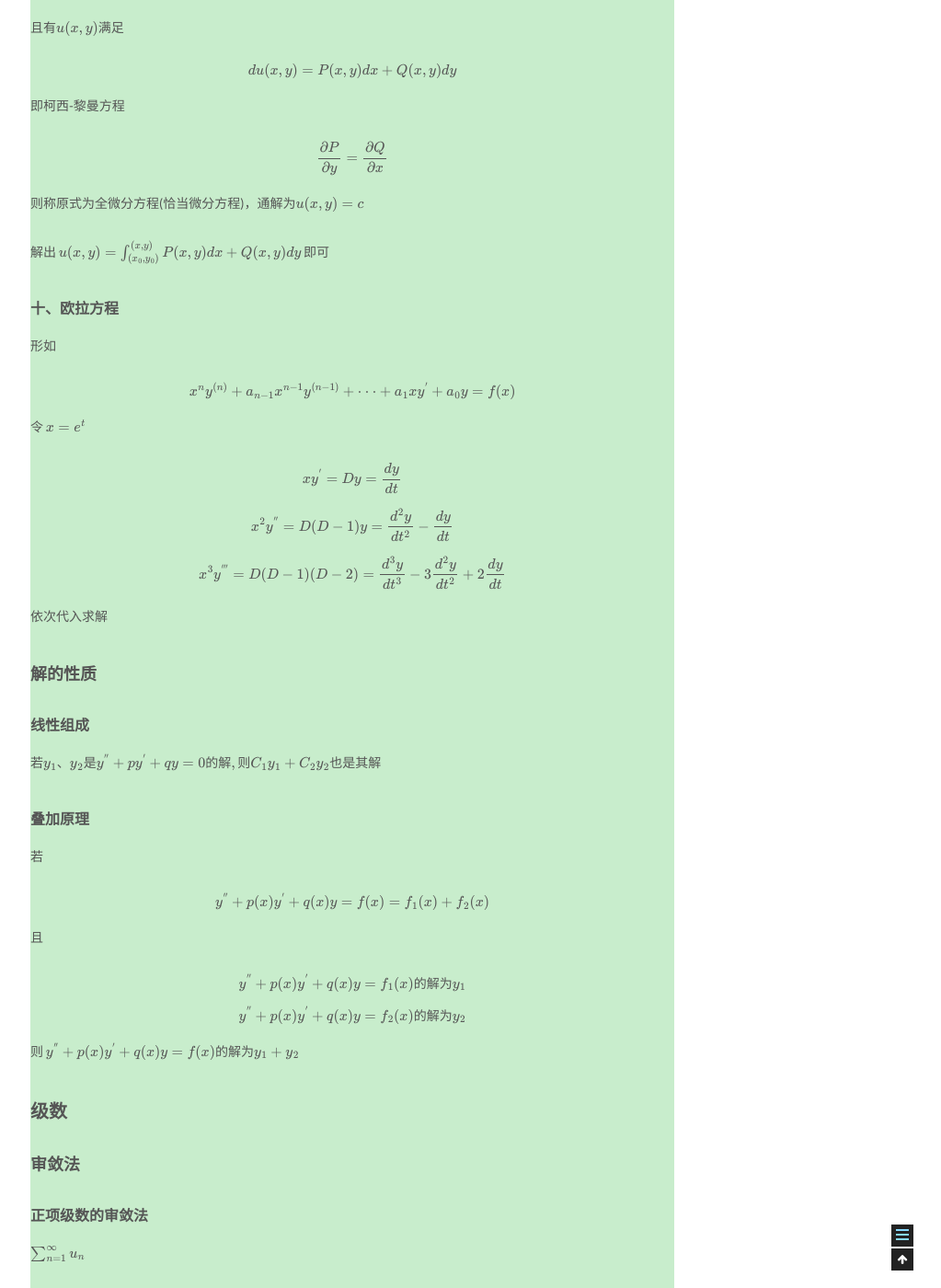
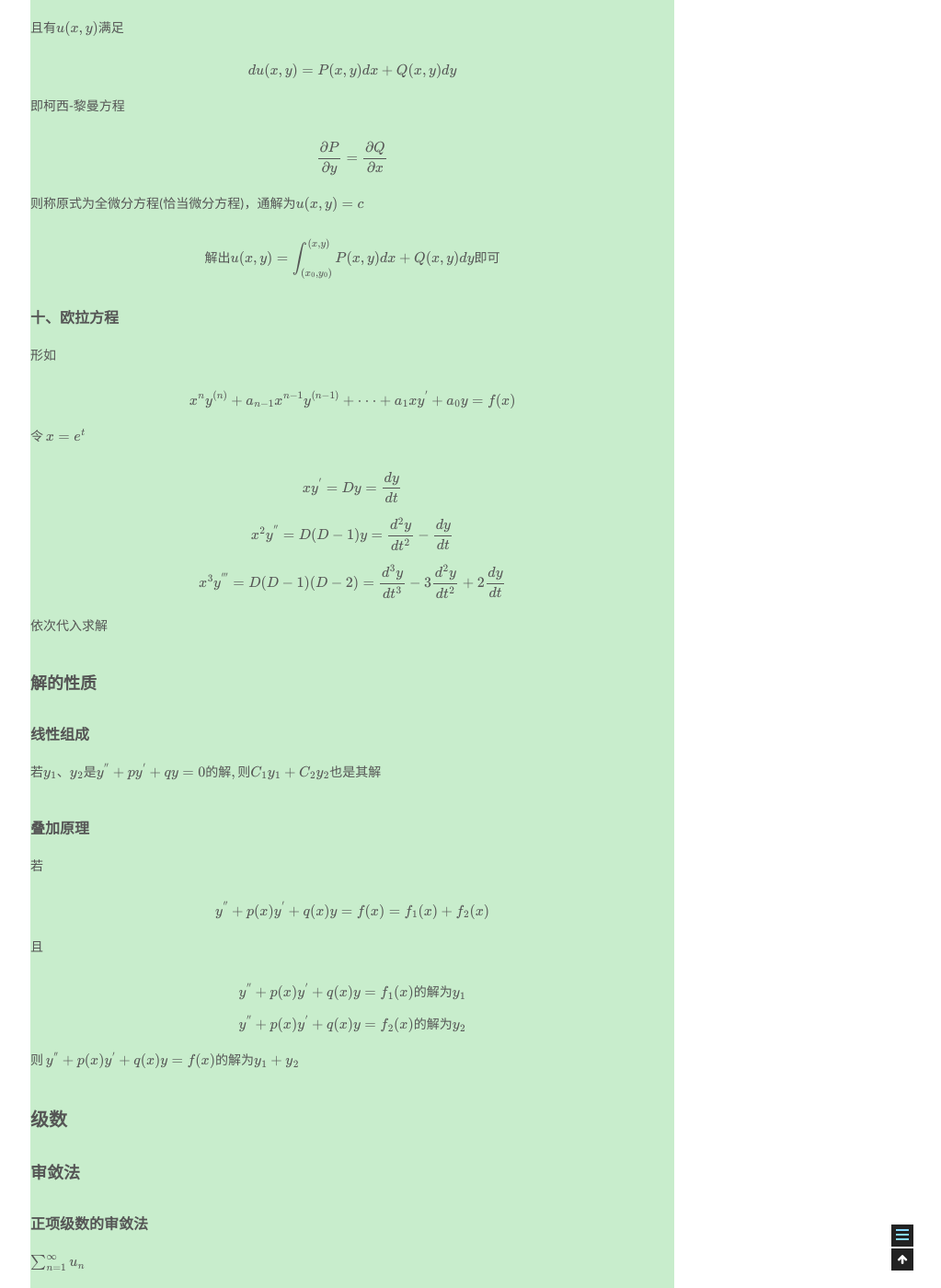
Before and after one commit to ONLYUNIVERSE/ONLYUNIVERSE.github.io, a Jekyll site: the page built from _posts/2021-04-12-高等数学.md, in a window 1280 px wide and 1400 px high, scrolled down 9694 px. Shown: the whole window at 92% size, without its empty margins (257-1280 px from the left). Built offline with Jekyll 4.4.1, drawn with Linux system fonts in a browser that asks for light colours; formulas are drawn with MathJax 3.

```diff
--- a/_posts/2021-04-12-高等数学.md
+++ b/_posts/2021-04-12-高等数学.md
@@ -427,9 +427,9 @@ $${\partial P \over \partial y}={\partial Q \over \partial x}$$
 
 则称原式为全微分方程(恰当微分方程)，通解为$u(x,y)=c$
 
-解出
-$$u(x,y)=\int^{(x,y)}_{(x_0,y_0)}P(x,y)dx+Q(x,y)dy $$
-即可
+
+$$解出u(x,y)=\int^{(x,y)}_{(x_0,y_0)}P(x,y)dx+Q(x,y)dy 即可$$
+
 
 #### 十、欧拉方程
 
```
